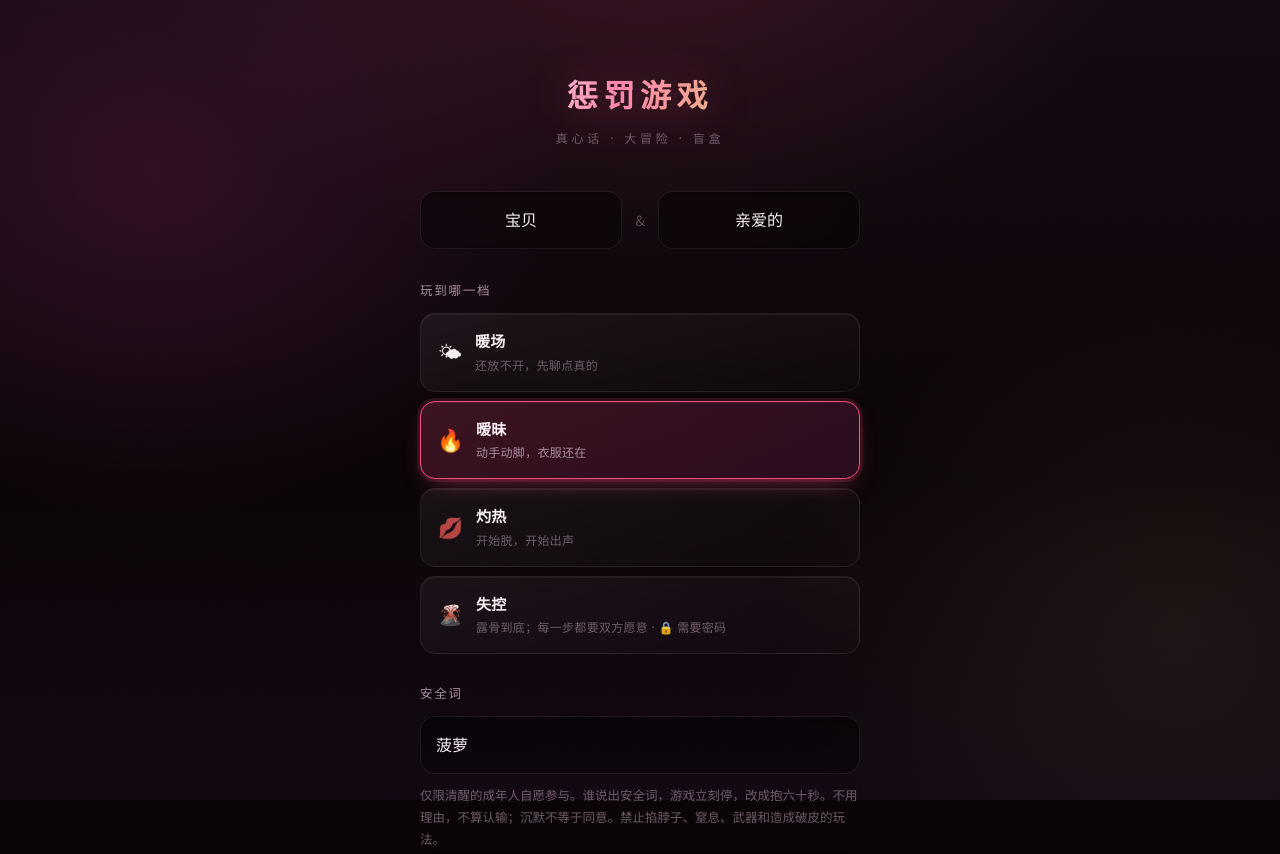
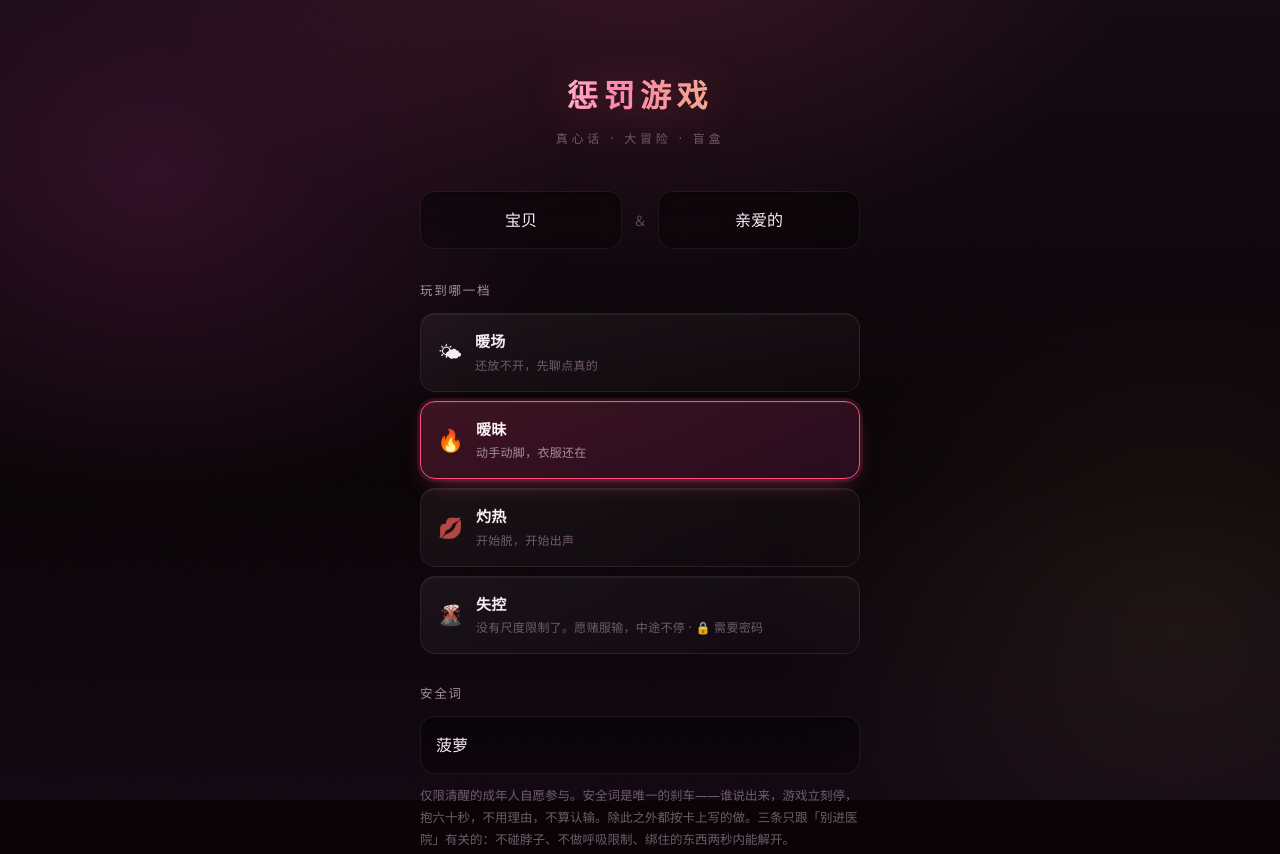
Before and after one commit to JoeWang911/punish-game, a plain HTML site: page index.html in a window 1280 px wide. Shown: the top 854 px of the page. Drawn offline with Linux system fonts and the light colour scheme.

Commit message:
Lv4 放开尺度并加狠，去掉卡片上的许可话术
去掉了：
  - 绿/黄/红三色信号（安全词成为唯一的刹车）
  - 「随时可以要求慢一点、换一个」
  - 「涉及影像绑束留痕听指令的卡开始前必须再次得到明确同意」
  - 「沉默不等于同意」
  - 卡片里「先问对方愿不愿意」「每三十秒问一次颜色」这类打断
  - 拍打禁用区、束缚两指空间的逐条限制
  口径改成：愿赌服输，卡上怎么写就怎么做，中途不停。

Lv4 从 60 张加到 95 张，加了：
  绑在床头晾三分钟、跪着用嘴弄到好为止、趴好挨十下断一次从头数、
  自己动对方说停才停、弄到边缘停三次才给、镜子前看着自己说想要什么、
  手背后跪着用嘴伺候、被拽头发按下去、含着同时被从后面弄、
  今晚什么时候到由对方说了算、绑一整轮只能求、不许出声叫一次加十分钟、
  一起互相弄、面对面互相看着自己弄、从后面进来节奏由下面的人说、
  两个绑着的十分钟后交换

保留三条，跟尺度无关，只跟别进医院有关：
  安全词是唯一刹车 / 不碰脖子不做呼吸限制 / 绑住的两秒内能解开
（这三样是真的会出人命的，不是审查）

222 -> 257 张。测试 239 + 67 + 10 项

```diff
--- a/index.html
+++ b/index.html
@@ -29,7 +29,7 @@
 
     <p class="label">安全词</p>
     <input id="in-safe" type="text" maxlength="6" value="菠萝">
-    <p class="tip">仅限清醒的成年人自愿参与。谁说出安全词，游戏立刻停，改成抱六十秒。不用理由，不算认输；沉默不等于同意。禁止掐脖子、窒息、武器和造成破皮的玩法。</p>
+    <p class="tip">仅限清醒的成年人自愿参与。安全词是唯一的刹车——谁说出来，游戏立刻停，抱六十秒，不用理由，不算认输。除此之外都按卡上写的做。三条只跟「别进医院」有关的：不碰脖子、不做呼吸限制、绑住的东西两秒内能解开。</p>
 
     <button id="to-limits" class="btn primary">下一步</button>
     <button id="btn-resume" class="btn ghost hide">接着上一局</button>
--- a/js/app.js
+++ b/js/app.js
@@ -1253,7 +1253,7 @@
     h += '<li><b>真心话</b>　写下来的答案进「真心话」，<b>结束一局也不会清掉</b>，跨局一直留着。</li>';
     h += '<li><b>终极模式</b>　谁的积分先攒到 <b>4 张</b>，他下次受罚就进终极模式：<b>由对方</b>指定玩哪一种，三个盒子内容全部摊开让对方挑——翻牌子也是对方点动作和部位。</li>';
     h += '<li><b>升级</b>　两个人加起来做满 ' + LEVEL_UP_AT + ' 张，会问你升不升一档。下面那个等级按钮随时能点，点了题目立刻跟着换。</li>';
-    h += '<li><b>安全词</b>　说出来立刻停，抱六十秒。不用解释，不算输。</li>';
+    h += '<li><b>安全词</b>　唯一的刹车。说出来立刻停，抱六十秒。不用解释，不算输。<br>除此以外没有「慢一点」「换一个」——愿赌服输，卡上怎么写就怎么做。</li>';
     h += '</ul><button class="btn primary" id="ok">知道了</button>';
     sheet(h);
     $('#ok').onclick = shut;
--- a/js/cards.js
+++ b/js/cards.js
@@ -70,7 +70,7 @@ window.LEVELS = {
   1: { n: '暖场', i: '🌤', d: '还放不开，先聊点真的' },
   2: { n: '暧昧', i: '🔥', d: '动手动脚，衣服还在' },
   3: { n: '灼热', i: '💋', d: '开始脱，开始出声' },
-  4: { n: '失控', i: '🌋', d: '露骨到底；每一步都要双方愿意' }
+  4: { n: '失控', i: '🌋', d: '没有尺度限制了。愿赌服输，中途不停' }
 };
 
 window.CARD_POOL = {
@@ -278,11 +278,13 @@ window.CARD_POOL = {
   },
 
   /* ══════════════════ Lv4 · 失控 ══════════════════
-     这一档才到明确性行为。边界写在这里，不用每张卡重复：
-       · 安全词随时有效，绿 / 黄 / 红 三个信号通用
-       · 不碰脖子、不做呼吸限制、不用工具造成伤口
-       · 任何束缚都要能立刻解开（两指空间）
-       · 拍打只用手掌，避开头部、颈部、脊柱、腰肾、关节 */
+     这一档没有尺度限制：卡上怎么写就怎么做，愿赌服输，中途不停。
+
+     只有三条，跟尺度无关，只跟「别进医院」有关：
+       · 安全词是唯一的刹车，喊了就停，停了不算输
+       · 不碰脖子，不做呼吸限制
+       · 绑住的东西必须能在两秒内解开
+     其余全部放开。 */
   4: {
     truth: [
       { t: 'truth', x: '你最想让我怎么弄你？说细一点。', g: ['性行为'] },
@@ -297,7 +299,11 @@ window.CARD_POOL = {
       { t: 'truth', x: '你有没有一边想着我一边自己弄过？最近一次是什么时候？', g: ['性行为'] },
       { t: 'truth', x: '你最想让我在你身上留下什么？', g: ['留痕'] },
       { t: 'truth', x: '你想过被打屁股吗？多重？', g: ['疼痛'] },
-      { t: 'truth', x: '你最喜欢我用哪种方式开始？', g: ['性行为'] }
+      { t: 'truth', x: '你最喜欢我用哪种方式开始？', g: ['性行为'] },
+      { t: 'truth', x: '你想过被我弄到求饶吗？求成什么样？', g: ['性行为'] },
+      { t: 'truth', x: '被我看着的时候，你最想藏住的是什么？', g: ['听指令'] },
+      { t: 'truth', x: '你想过跪着等我吗？跪多久都行？', g: ['听指令'] },
+      { t: 'truth', x: '你最能忍的一次忍了多久？那次在想什么？', g: ['性行为'] }
     ],
     dare: [
       { t: 'dare', x: '用嘴把 {other} 弄到快到了，然后停下，问一句「还要不要」。', g: ['用嘴', '性行为'] },
@@ -322,7 +328,22 @@ window.CARD_POOL = {
       { t: 'dare', x: '含住 {other} 的乳尖，用舌尖打转，直到对方出声。', g: ['敏感部位', '用嘴'] },
       { t: 'dare', x: '和 {other} 各掷两颗骰子。点数小的，用嘴伺候对方三分钟。', d: 'dice', g: ['用嘴', '性行为'] },
       { t: 'dare', x: '抛三枚硬币。几个反面，就由 {other} 用手弄你几分钟。', d: 'coin', g: ['性行为'] },
-      { t: 'dare', x: '从 {other} 的小腿一路吻上去，停在他/她最想让你停的地方。', g: ['敏感部位', '性行为'] }
+      { t: 'dare', x: '从 {other} 的小腿一路吻上去，停在他/她最想让你停的地方。', g: ['敏感部位', '性行为'] },
+      { t: 'dare', x: '把 {other} 的手腕绑在床头，双腿分开，然后什么都不做，晾三分钟。', s: 180, p: ['丝巾或领带'], g: ['绑束', '听指令'] },
+      { t: 'dare', x: '跪好，用嘴把 {other} 弄到舒服为止。没弄好之前不许起来。', g: ['用嘴', '性行为', '听指令'] },
+      { t: 'dare', x: '趴好，把屁股抬高。被打十下，中间断一次就从头数。', g: ['疼痛'] },
+      { t: 'dare', x: '坐上去，自己动。{other} 说停才能停。', g: ['性行为', '听指令'] },
+      { t: 'dare', x: '被 {other} 弄到快到了就停下，这样来三次，第三次才准到。', s: 300, g: ['性行为', '听指令'] },
+      { t: 'dare', x: '把腿张开，让 {other} 看个够，然后说出你现在最想要什么。', g: ['性行为', '裸露'] },
+      { t: 'dare', x: '含住 {other} 的手指，一根一根，含到对方满意为止。', g: ['用嘴'] },
+      { t: 'dare', x: '用舌尖从下往上舔，舔到 {other} 说可以为止。', g: ['用嘴', '性行为'] },
+      { t: 'dare', x: '被 {other} 按在镜子前，看着自己，一边看一边说完你最想被怎么弄。', g: ['听指令'] },
+      { t: 'dare', x: '跪着用嘴伺候 {other}，手背在身后，不许扶。', g: ['用嘴', '绑束', '听指令'] },
+      { t: 'dare', x: '让 {other} 用嘴把你弄出声。叫得越响，对方越不停。', g: ['用嘴', '性行为', '被听见'] },
+      { t: 'dare', x: '今晚只准穿 {other} 挑的那一件，其余时间什么都不许穿。', g: ['裸露', '听指令'] },
+      { t: 'dare', x: '双手被绑住，然后 {other} 想怎么弄就怎么弄，你只能受着。', s: 300, p: ['丝巾或领带'], g: ['绑束', '听指令'] },
+      { t: 'dare', x: '让 {other} 拽着你的头发，把你按到该在的位置上。', g: ['疼痛', '听指令'] },
+      { t: 'dare', x: '含着 {other}，同时被手指从后面弄。两样都不许停。', s: 120, g: ['用嘴', '性行为'] }
     ],
     punish: [
       { t: 'punish', x: '今晚你没有拒绝权，让干什么干什么。', g: ['听指令'] },
@@ -336,7 +357,16 @@ window.CARD_POOL = {
       { t: 'punish', x: '今晚用什么姿势由 {other} 定，中途不许换。', g: ['听指令'] },
       { t: 'punish', x: '在 {other} 面前自己弄给他/她看。', s: 120, g: ['性行为'] },
       { t: 'punish', x: '让 {other} 在你身上写字，写什么由他/她定，写完照做。', g: ['留痕'] },
-      { t: 'punish', x: '让 {other} 只录下你的声音，录到你求饶为止。', s: 60, p: ['手机'], g: ['影像', '被听见'] }
+      { t: 'punish', x: '让 {other} 只录下你的声音，录到你求饶为止。', s: 60, p: ['手机'], g: ['影像', '被听见'] },
+      { t: 'punish', x: '今晚什么时候到由 {other} 说了算。自己不许动，只准求。', g: ['听指令', '性行为'] },
+      { t: 'punish', x: '手绑在身后一整轮，想碰 {other} 只能用嘴。', g: ['绑束', '用嘴'] },
+      { t: 'punish', x: '被 {other} 用嘴弄到快到了就停，停三次才给你。', s: 300, g: ['用嘴', '性行为', '听指令'] },
+      { t: 'punish', x: '跪着把 {other} 伺候到出来，弄到身上，然后不许擦。', g: ['用嘴', '性行为'] },
+      { t: 'punish', x: '今晚不许自己去，忍到 {other} 开口为止。', g: ['听指令', '性行为'] },
+      { t: 'punish', x: '让 {other} 在身上挑三个地方留印，明天穿衣服至少遮得住两个。', g: ['留痕'] },
+      { t: 'punish', x: '一整轮不许出声。叫出来一次，加十分钟。', g: ['被听见', '听指令'] },
+      { t: 'punish', x: '{other} 让你摆什么姿势就摆什么姿势，撑不住就开口求。', g: ['听指令'] },
+      { t: 'punish', x: '被 {other} 按着不许动，只能眼看着、只能出声。', s: 300, g: ['绑束', '听指令'] }
     ],
     duo: [
       { t: 'duo', x: '一起进浴室，互相洗到对方说停。', g: ['裸露', '敏感部位'] },
@@ -350,7 +380,14 @@ window.CARD_POOL = {
       { t: 'duo', x: '结束后互相解开束缚、喝水、抱一分钟，各说一句现在什么感觉。', s: 60, p: ['温水', '毯子'] },
       { t: 'duo', x: '一起进浴室，用沐浴露在对方身上打满泡，从上到下，手别急。', g: ['裸露', '性行为'] },
       { t: 'duo', x: '一个人在对方身上写一个字，另一个闭眼猜；猜错就往下移一寸。', g: ['敏感部位'] },
-      { t: 'duo', x: '各掷两颗骰子。点数大的指挥，点数小的照做，玩三分钟。', s: 180, d: 'dice', g: ['听指令'] }
+      { t: 'duo', x: '各掷两颗骰子。点数大的指挥，点数小的照做，玩三分钟。', s: 180, d: 'dice', g: ['听指令'] },
+      { t: 'duo', x: '一个人被绑着，另一个想干什么干什么，十分钟后交换。', s: 600, p: ['丝巾或领带'], g: ['绑束', '听指令'] },
+      { t: 'duo', x: '同时用手把对方弄到快到了。谁先出声谁认输。', s: 180, g: ['性行为', '被听见'] },
+      { t: 'duo', x: '面对面坐着，互相看着对方自己弄。谁先移开视线谁认输。', s: 120, g: ['性行为', '听指令'] },
+      { t: 'duo', x: '一人趴好，另一人从后面进来，快慢由下面那个人说。', s: 300, g: ['性行为'] },
+      { t: 'duo', x: '用嘴互相来，看谁先撑不住。', s: 300, g: ['用嘴', '性行为'] },
+      { t: 'duo', x: '一个躺着，一个坐上去自己动。三次之后交换。', s: 300, g: ['性行为'] },
+      { t: 'duo', x: '互相把对方弄到快到了，然后同时停手，谁都不许自己去。', s: 300, g: ['性行为', '听指令'] }
     ]
   }
 };
```
Also changed, not shown: README.md.
